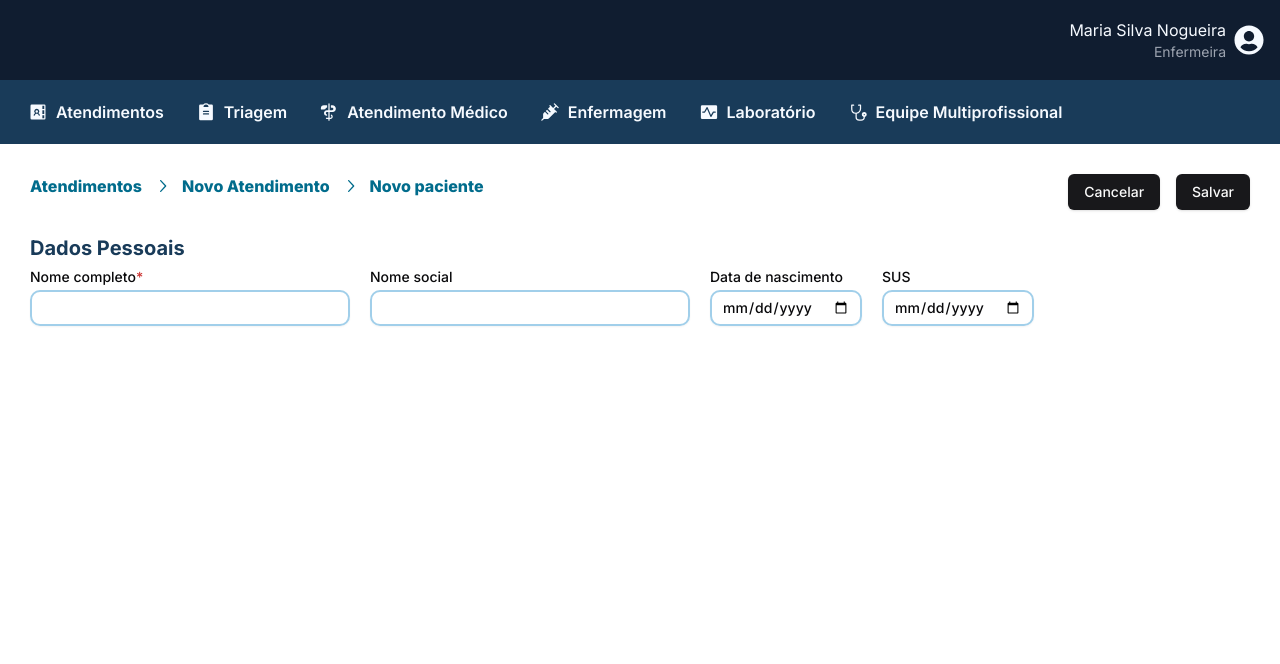
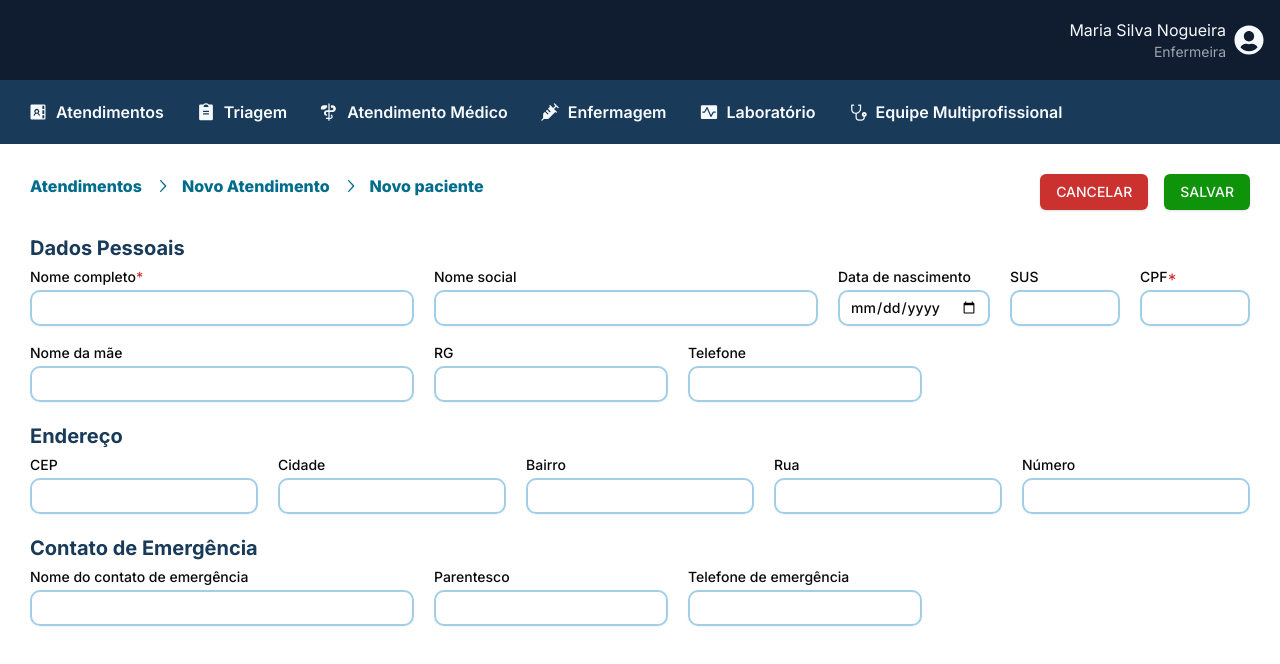
Before and after one commit to Tomas025/prontuario-eletronico, a Next.js app: page /atendimentos/listaAtendimentos/novoPaciente in a window 1280 px wide. Shown: the top 664 px of the page. Built offline with nearby package versions, Linux system fonts and the light colour scheme.

Commit message:
Feito lógica do form e botões

```diff
--- a/src/app/(auth-routes)/atendimentos/listaAtendimentos/novoPaciente/page.tsx
+++ b/src/app/(auth-routes)/atendimentos/listaAtendimentos/novoPaciente/page.tsx
@@ -1,4 +1,6 @@
 'use client';
+import Link from 'next/link';
+
 import { BreadCrumb } from '@/components/BreadCrumb';
 import { Button } from '@/components/ui/button';
 import {
@@ -33,26 +35,35 @@ export default function NovoPaciente() {
       <section className="flex justify-between">
         <BreadCrumb linkList={linkList} />
         <div className="flex gap-4">
-          <Button>Cancelar</Button>
-          <Button>Salvar</Button>
+          <Button asChild className="bg-red/01 w-full button hover:bg-red/02">
+            <Link href={'/atendimentos/listaAtendimentos'}> CANCELAR</Link>
+          </Button>
+          <Button
+            className="bg-green/01 w-full button hover:bg-green/02"
+            type="submit"
+            disabled={form.formState.isSubmitting}
+          >
+            SALVAR
+          </Button>
         </div>
       </section>
 
       <Form {...form}>
         <form
           onSubmit={form.handleSubmit(submitForm)}
-          className="flex flex-col gap-2"
+          className="flex flex-col gap-5"
         >
           {/* Dados Pessoais */}
+          <section className="flex flex-col gap-2">
             <h1 className="text-xl font-bold text-blue/03">Dados Pessoais</h1>
-          <div className="flex gap-5">
+            <div className="flex w-full gap-5">
               <FormField
                 control={form.control}
                 name="nomeCompleto"
                 render={({ field }) => (
                   <FormItem>
                     <FormControl>
-                    <div className="grid w-full items-center gap-1.5 min-w-80 label">
+                      <div className="grid w-full items-center gap-1.5 min-w-96 label">
                         <Label htmlFor="nomeCompleto">
                           Nome completo<span className="text-red/01">*</span>
                         </Label>
@@ -74,7 +85,7 @@ export default function NovoPaciente() {
                 render={({ field }) => (
                   <FormItem>
                     <FormControl>
-                    <div className="grid w-full items-center gap-1.5 min-w-80 label">
+                      <div className="grid w-full items-center gap-1.5 min-w-96 label">
                         <Label htmlFor="nomeSocial">Nome social</Label>
                         <Input
                           id="nomeSocial"
@@ -95,7 +106,9 @@ export default function NovoPaciente() {
                   <FormItem>
                     <FormControl>
                       <div className="grid w-full items-center gap-1.5 label">
-                      <Label htmlFor="dataNascimento">Data de nascimento</Label>
+                        <Label htmlFor="dataNascimento">
+                          Data de nascimento
+                        </Label>
                         <Input
                           id="dataNascimento"
                           type="date"
@@ -110,15 +123,15 @@ export default function NovoPaciente() {
               />
               <FormField
                 control={form.control}
-              name="dataNascimento"
+                name="sus"
                 render={({ field }) => (
                   <FormItem>
                     <FormControl>
                       <div className="grid w-full items-center gap-1.5 label">
-                      <Label htmlFor="dataNascimento">SUS</Label>
+                        <Label htmlFor="sus">SUS</Label>
                         <Input
-                        id="dataNascimento"
-                        type="date"
+                          id="sus"
+                          type="number"
                           {...field}
                           className="p-[10px] border-2 border-blue/07 rounded-[10px] focus:border-blue/06 focus-visible:ring-0"
                         />
@@ -128,47 +141,273 @@ export default function NovoPaciente() {
                   </FormItem>
                 )}
               />
-            {/*
-            <div className="grid w-full items-center gap-1.5">
-              <Label htmlFor="dataNascimento">Data de nascimento</Label>
-              <Input type="date" id="dataNascimento" />
+              <FormField
+                control={form.control}
+                name="cpf"
+                render={({ field }) => (
+                  <FormItem>
+                    <FormControl>
+                      <div className="grid w-full items-center gap-1.5 label">
+                        <Label htmlFor="cpf">
+                          CPF<span className="text-red/01">*</span>
+                        </Label>
+                        <Input
+                          id="cpf"
+                          type="number"
+                          {...field}
+                          className="p-[10px] border-2 border-blue/07 rounded-[10px] focus:border-blue/06 focus-visible:ring-0"
+                        />
                       </div>
-            <div className="grid w-full items-center gap-1.5">
-              <Label htmlFor="sus">SUS</Label>
-              <Input type="number" id="sus" />
+                    </FormControl>
+                    <FormMessage />
+                  </FormItem>
+                )}
+              />
             </div>
+          </section>
+
+          <div className="flex w-full gap-5">
+            <FormField
+              control={form.control}
+              name="nomeMae"
+              render={({ field }) => (
+                <FormItem>
+                  <FormControl>
+                    <div className="grid w-full items-center gap-1.5 min-w-96 label">
+                      <Label htmlFor="nomeMae">Nome da mãe</Label>
+                      <Input
+                        id="nomeMae"
+                        type="text"
+                        {...field}
+                        className="p-[10px] border-2 border-blue/07 rounded-[10px] focus:border-blue/06 focus-visible:ring-0"
+                      />
+                    </div>
+                  </FormControl>
+                  <FormMessage />
+                </FormItem>
+              )}
+            />
+            <FormField
+              control={form.control}
+              name="rg"
+              render={({ field }) => (
+                <FormItem>
+                  <FormControl>
+                    <div className="grid w-full items-center gap-1.5 label">
+                      <Label htmlFor="rg">RG</Label>
+                      <Input
+                        id="rg"
+                        type="number"
+                        {...field}
+                        className="p-[10px] border-2 border-blue/07 rounded-[10px] focus:border-blue/06 focus-visible:ring-0"
+                      />
+                    </div>
+                  </FormControl>
+                  <FormMessage />
+                </FormItem>
+              )}
+            />
+            <FormField
+              control={form.control}
+              name="telefone"
+              render={({ field }) => (
+                <FormItem>
+                  <FormControl>
+                    <div className="grid w-full items-center gap-1.5 label">
+                      <Label htmlFor="telefone">Telefone</Label>
+                      <Input
+                        id="telefone"
+                        type="tel"
+                        {...field}
+                        className="p-[10px] border-2 border-blue/07 rounded-[10px] focus:border-blue/06 focus-visible:ring-0"
+                      />
+                    </div>
+                  </FormControl>
+                  <FormMessage />
+                </FormItem>
+              )}
+            />
           </div>
 
-          <div className="flex gap-5">
-            <div className="grid w-full items-center gap-1.5 max-w-80">
-              <Label htmlFor="rg">RG</Label>
-              <Input type="number" id="rg" />
+          {/* Endereço */}
+          <section className="flex flex-col gap-2">
+            <h1 className="text-xl font-bold text-blue/03">Endereço</h1>
+            <div className="flex w-full gap-5">
+              <FormField
+                control={form.control}
+                name="cep"
+                render={({ field }) => (
+                  <FormItem>
+                    <FormControl>
+                      <div className="grid w-full items-center gap-1.5 label">
+                        <Label htmlFor="cep">CEP</Label>
+                        <Input
+                          id="cep"
+                          type="number"
+                          {...field}
+                          className="p-[10px] border-2 border-blue/07 rounded-[10px] focus:border-blue/06 focus-visible:ring-0"
+                        />
                       </div>
-            <div className="grid w-full items-center gap-1.5">
-              <Label htmlFor="cpf">CPF</Label>
-              <Input type="number" id="cpf" />
+                    </FormControl>
+                    <FormMessage />
+                  </FormItem>
+                )}
+              />
+              <FormField
+                control={form.control}
+                name="cidade"
+                render={({ field }) => (
+                  <FormItem>
+                    <FormControl>
+                      <div className="grid w-full items-center gap-1.5 label">
+                        <Label htmlFor="cidade">Cidade</Label>
+                        <Input
+                          id="cidade"
+                          type="text"
+                          {...field}
+                          className="p-[10px] border-2 border-blue/07 rounded-[10px] focus:border-blue/06 focus-visible:ring-0"
+                        />
                       </div>
-            <div className="grid w-full items-center gap-1.5 max-w-80">
-              <Label htmlFor="telefone">Telefone</Label>
-              <Input type="tel" id="telefone" />
+                    </FormControl>
+                    <FormMessage />
+                  </FormItem>
+                )}
+              />
+              <FormField
+                control={form.control}
+                name="bairro"
+                render={({ field }) => (
+                  <FormItem>
+                    <FormControl>
+                      <div className="grid w-full items-center gap-1.5 label">
+                        <Label htmlFor="bairro">Bairro</Label>
+                        <Input
+                          id="bairro"
+                          type="text"
+                          {...field}
+                          className="p-[10px] border-2 border-blue/07 rounded-[10px] focus:border-blue/06 focus-visible:ring-0"
+                        />
                       </div>
-            <div className="grid w-full items-center gap-1.5 min-w-80">
-              <Label htmlFor="nomeMae">Nome da mãe</Label>
-              <Input type="text" id="nomeMae" />
+                    </FormControl>
+                    <FormMessage />
+                  </FormItem>
+                )}
+              />
+              <FormField
+                control={form.control}
+                name="rua"
+                render={({ field }) => (
+                  <FormItem>
+                    <FormControl>
+                      <div className="grid w-full items-center gap-1.5 label">
+                        <Label htmlFor="rua">Rua</Label>
+                        <Input
+                          id="rua"
+                          type="text"
+                          {...field}
+                          className="p-[10px] border-2 border-blue/07 rounded-[10px] focus:border-blue/06 focus-visible:ring-0"
+                        />
                       </div>
+                    </FormControl>
+                    <FormMessage />
+                  </FormItem>
+                )}
+              />
+              <FormField
+                control={form.control}
+                name="numero"
+                render={({ field }) => (
+                  <FormItem>
+                    <FormControl>
+                      <div className="grid w-full items-center gap-1.5 label">
+                        <Label htmlFor="numero">Número</Label>
+                        <Input
+                          id="numero"
+                          type="number"
+                          {...field}
+                          className="p-[10px] border-2 border-blue/07 rounded-[10px] focus:border-blue/06 focus-visible:ring-0"
+                        />
                       </div>
-          {/* Endereço */}
-            {/* <h1 className="text-xl font-bold text-blue/03">Endereço</h1>
-          <div className="flex gap-5">
-            <div className="grid w-full items-center gap-1.5 min-w-80">
-              <Label htmlFor="cep">CEP</Label>
-              <Input type="number" id="cep" />
+                    </FormControl>
+                    <FormMessage />
+                  </FormItem>
+                )}
+              />
             </div>
-            <div className="grid w-full items-center gap-1.5 min-w-80">
-              <Label htmlFor="cep">CEP</Label>
-              <Input type="number" id="cep" />
-            </div> */}
+          </section>
+
+          {/* Contato de Emergência */}
+          <section className="flex flex-col gap-2">
+            <h1 className="text-xl font-bold text-blue/03">
+              Contato de Emergência
+            </h1>
+            <div className="flex w-full gap-5">
+              <FormField
+                control={form.control}
+                name="nomeContatoEmergencia"
+                render={({ field }) => (
+                  <FormItem>
+                    <FormControl>
+                      <div className="grid w-full items-center gap-1.5 min-w-96 label">
+                        <Label htmlFor="nomeContatoEmergencia">
+                          Nome do contato de emergência
+                        </Label>
+                        <Input
+                          id="nomeContatoEmergencia"
+                          type="text"
+                          {...field}
+                          className="p-[10px] border-2 border-blue/07 rounded-[10px] focus:border-blue/06 focus-visible:ring-0"
+                        />
                       </div>
+                    </FormControl>
+                    <FormMessage />
+                  </FormItem>
+                )}
+              />
+              <FormField
+                control={form.control}
+                name="parentesco"
+                render={({ field }) => (
+                  <FormItem>
+                    <FormControl>
+                      <div className="grid w-full items-center gap-1.5 label">
+                        <Label htmlFor="parentesco">Parentesco</Label>
+                        <Input
+                          id="parentesco"
+                          type="text"
+                          {...field}
+                          className="p-[10px] border-2 border-blue/07 rounded-[10px] focus:border-blue/06 focus-visible:ring-0"
+                        />
+                      </div>
+                    </FormControl>
+                    <FormMessage />
+                  </FormItem>
+                )}
+              />
+              <FormField
+                control={form.control}
+                name="telefoneContatoEmergencia"
+                render={({ field }) => (
+                  <FormItem>
+                    <FormControl>
+                      <div className="grid w-full items-center gap-1.5 label">
+                        <Label htmlFor="telefoneContatoEmergencia">
+                          Telefone de emergência
+                        </Label>
+                        <Input
+                          id="telefoneContatoEmergencia"
+                          type="tel"
+                          {...field}
+                          className="p-[10px] border-2 border-blue/07 rounded-[10px] focus:border-blue/06 focus-visible:ring-0"
+                        />
+                      </div>
+                    </FormControl>
+                    <FormMessage />
+                  </FormItem>
+                )}
+              />
+            </div>
+          </section>
         </form>
       </Form>
     </section>
```
Lines whose indentation alone changed are shown as unchanged.
